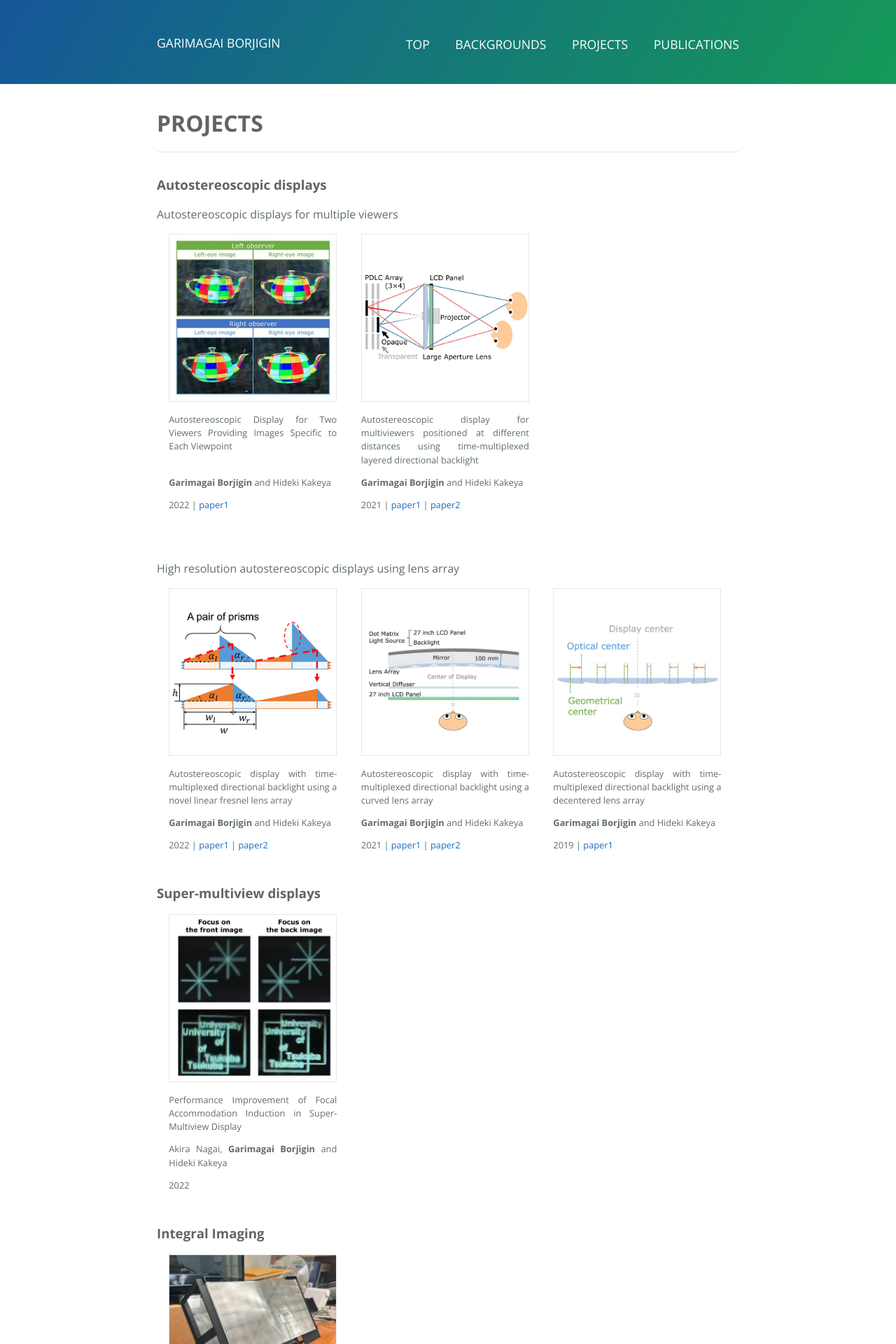
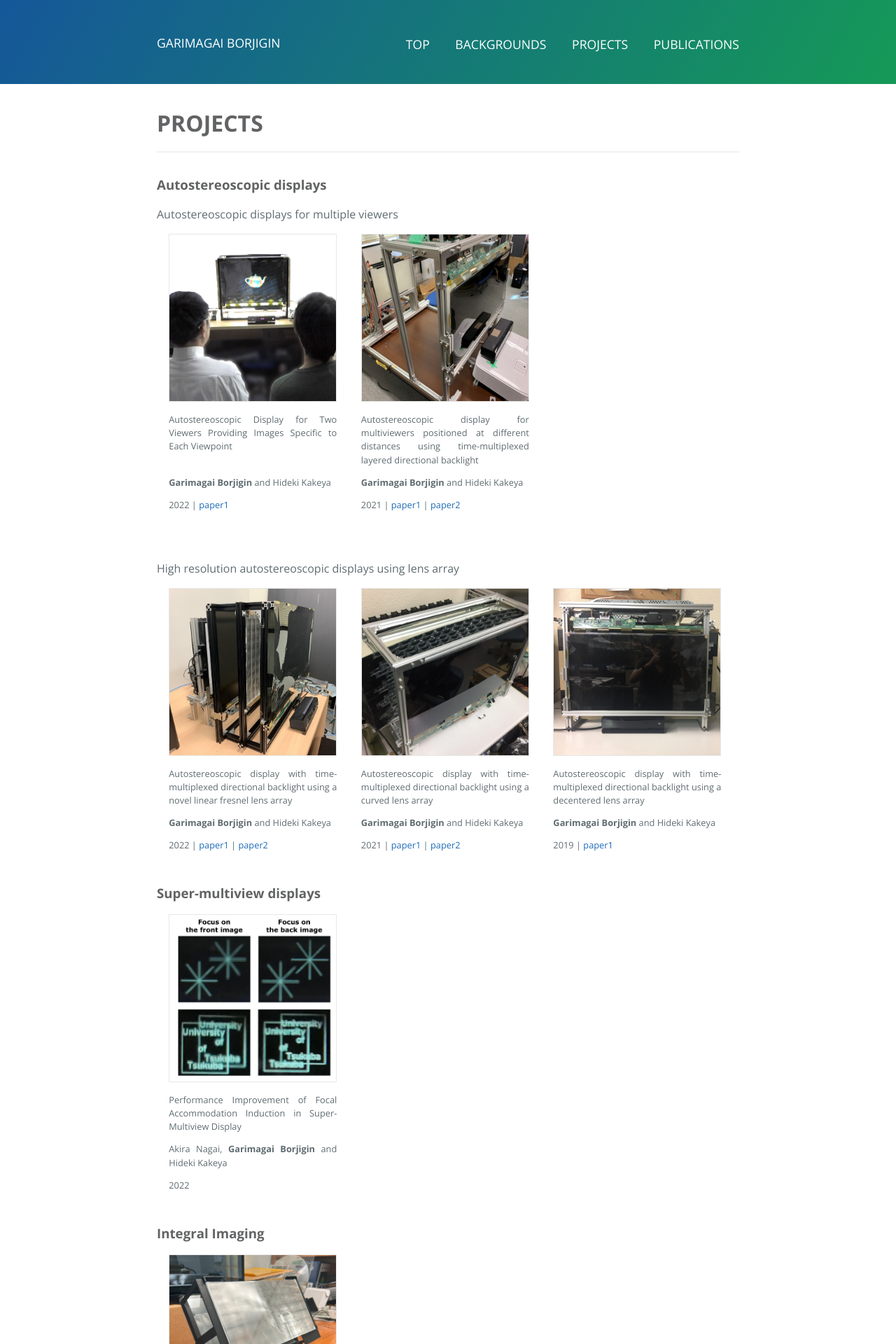
Before and after one commit to garimagai/garimagai.github.io, a Jekyll site: the page built from project.md, in a window 1280 px wide. Shown: the top 1920 px of the page at 70% size. Built offline with Jekyll 4.4.1, drawn with Linux system fonts in a browser that asks for light colours.

Commit message:
Change project images. 20230616

```diff
--- a/project.md
+++ b/project.md
@@ -13,7 +13,7 @@ Autostereoscopic displays for multiple viewers
 
 <div class="div_table_oneThird" markdown="1">
 
-![image]({{site.baseurl}}/public/images/TwoViewers256.jpg){:.project_img}
+![image]({{site.baseurl}}/public/images/TwoViewers1.png){:.project_img}
 
 {:.project_img_reference}
 Autostereoscopic Display for Two Viewers Providing Images Specific to Each Viewpoint <br/><br/>
@@ -28,7 +28,7 @@ Autostereoscopic Display for Two Viewers Providing Images Specific to Each Viewp
 
 <div class="div_table_oneThird" markdown="1">
 
-![image]({{site.baseurl}}/public/images/PDLC256.jpg){:.project_img}
+![image]({{site.baseurl}}/public/images/PDLC1.jpg){:.project_img}
 
 {:.project_img_reference}
 Autostereoscopic display for multiviewers positioned at different distances using time-multiplexed layered directional backlight
@@ -54,7 +54,7 @@ High resolution autostereoscopic displays using lens array
 
 <div class="div_table_oneThird" markdown="1">
 
-![image]({{site.baseurl}}/public/images/InterleavedLens256.png){:.project_img}
+![image]({{site.baseurl}}/public/images/InterleavedLens1.jpg){:.project_img}
 
 {:.project_img_reference}
 Autostereoscopic display with time-multiplexed directional backlight using a novel linear fresnel lens array
@@ -69,7 +69,7 @@ Autostereoscopic display with time-multiplexed directional backlight using a nov
 
 <div class="div_table_oneThird" markdown="1">
 
-![image]({{site.baseurl}}/public/images/CurvedLens.jpg){:.project_img}
+![image]({{site.baseurl}}/public/images/CurvedLens1.jpg){:.project_img}
 
 {:.project_img_reference}
 Autostereoscopic display with time-multiplexed directional backlight using a curved lens array
@@ -84,7 +84,7 @@ Autostereoscopic display with time-multiplexed directional backlight using a cur
 
 <div class="div_table_oneThird" markdown="1">
 
-![image]({{site.baseurl}}/public/images/DecenteredLens.jpg){:.project_img}
+![image]({{site.baseurl}}/public/images/DecenteredLens1.jpg){:.project_img}
 
 {:.project_img_reference}
 Autostereoscopic display with time-multiplexed directional backlight using a decentered lens array
```
Also changed, not shown: publication.md (+0 -8 lines), public/images/CurvedLens1.jpg (added), public/images/DecenteredLens1.jpg (added), public/images/InterleavedLens1.jpg (added), public/images/PDLC1.jpg (added), public/images/TwoViewers1.png (added), 7 other files.
